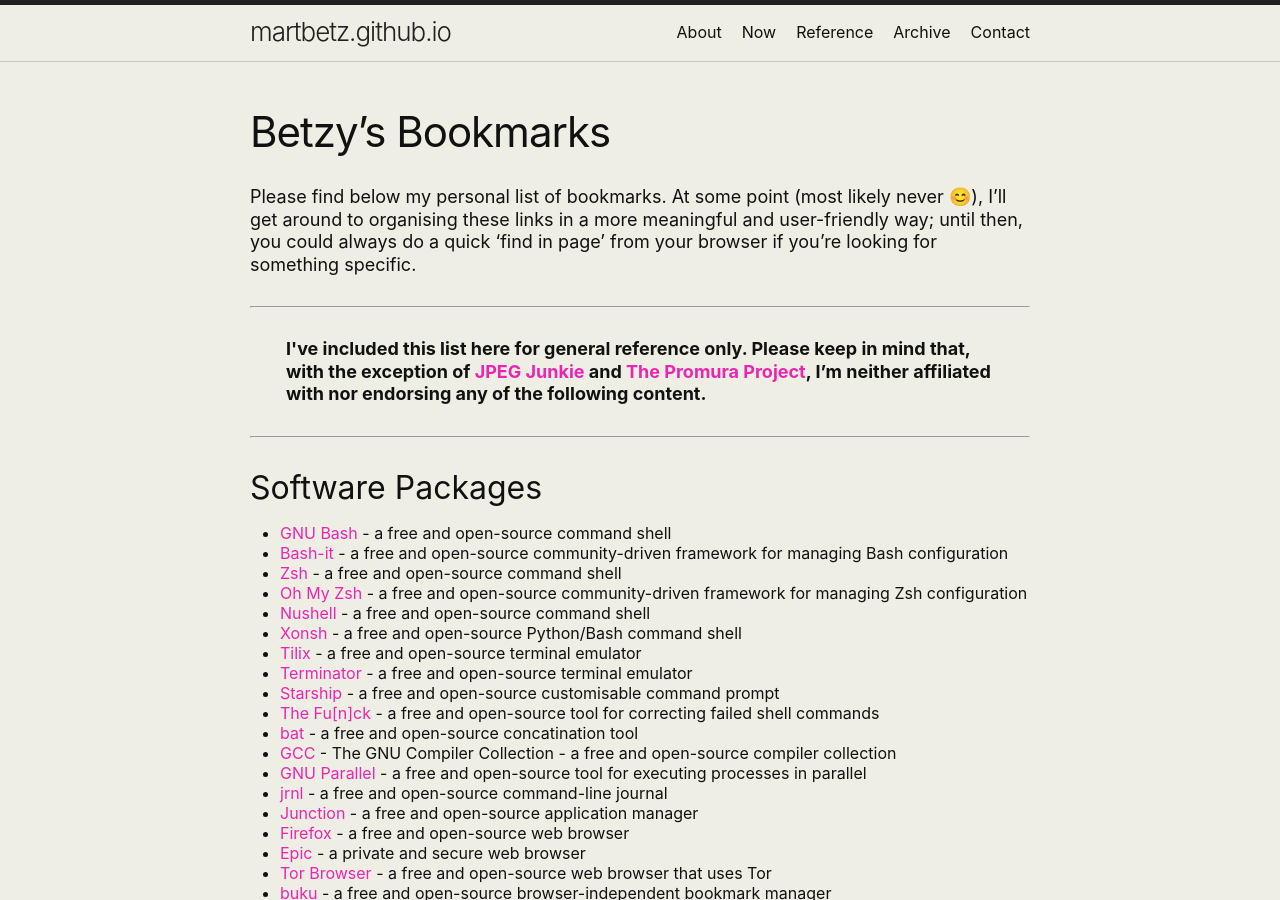
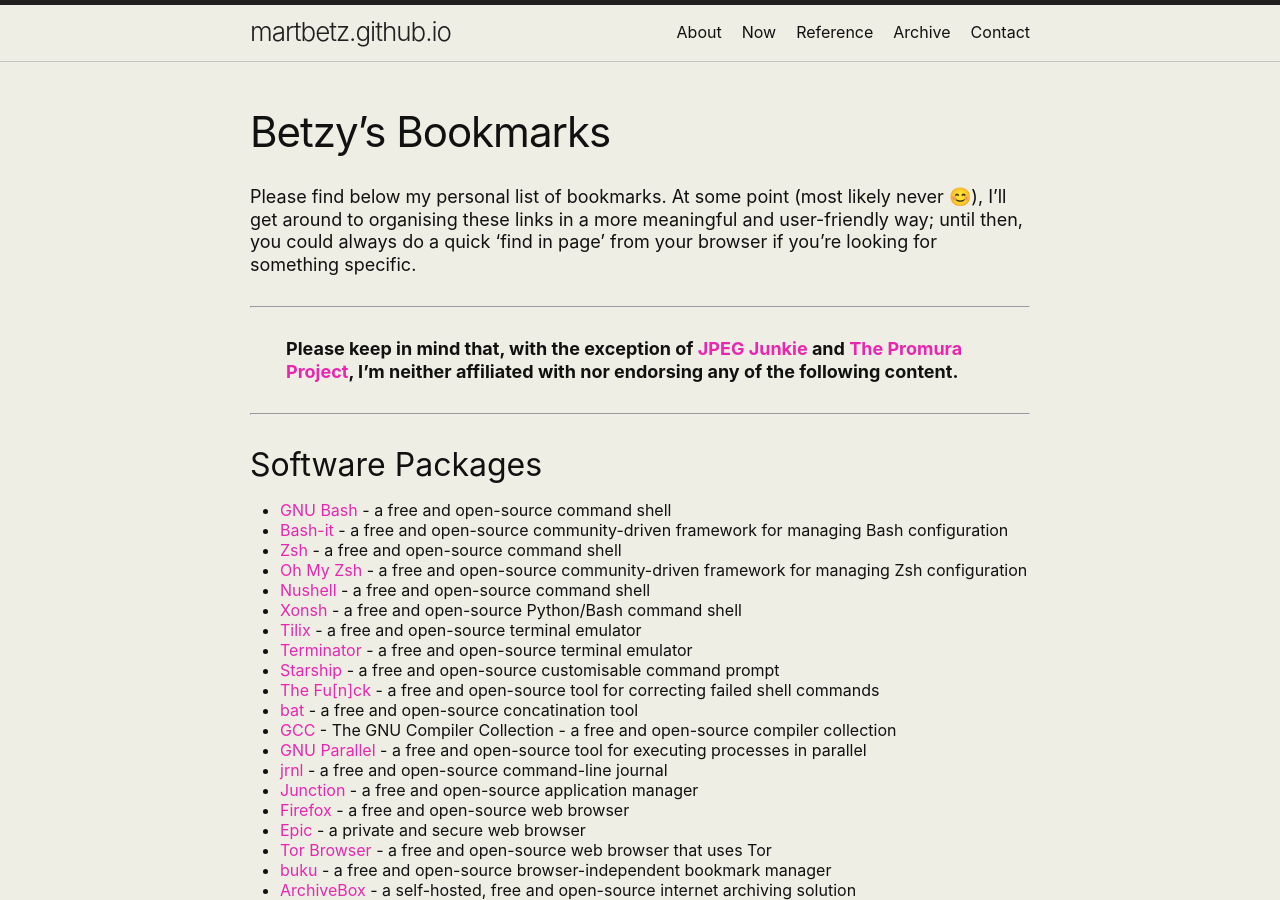
Before and after one commit to martbetz/martbetz.github.io, a Jekyll site: the page built from useful-links.html, in a window 1280 px wide and 900 px high. Built offline with Jekyll 4.4.1, drawn with Linux system fonts in a browser that asks for light colours.

Commit message:
Update useful-links.html

```diff
--- a/useful-links.html
+++ b/useful-links.html
@@ -14,7 +14,7 @@
 Please find below my personal list of bookmarks. At some point (most likely never 😊), I’ll get around to organising these links in a more meaningful and user-friendly way; until then, you could always do a quick ‘find in page’ from your browser if you’re looking for something specific.
 <hr>
 <span style="display:block; margin-left:2em; margin-right:2em">
-<b>I've included this list here for general reference only. Please keep in mind that, with the exception of <a href="https://martbetz.github.io">JPEG Junkie</a> and <a href="https://github.com/martbetz/The-Promura-Project">The Promura Project</a>, I’m neither affiliated with nor endorsing any of the following content.</b>
+<b>Please keep in mind that, with the exception of <a href="https://martbetz.github.io">JPEG Junkie</a> and <a href="https://github.com/martbetz/The-Promura-Project">The Promura Project</a>, I’m neither affiliated with nor endorsing any of the following content.</b>
 </span>
 </div>
 </font>
```
